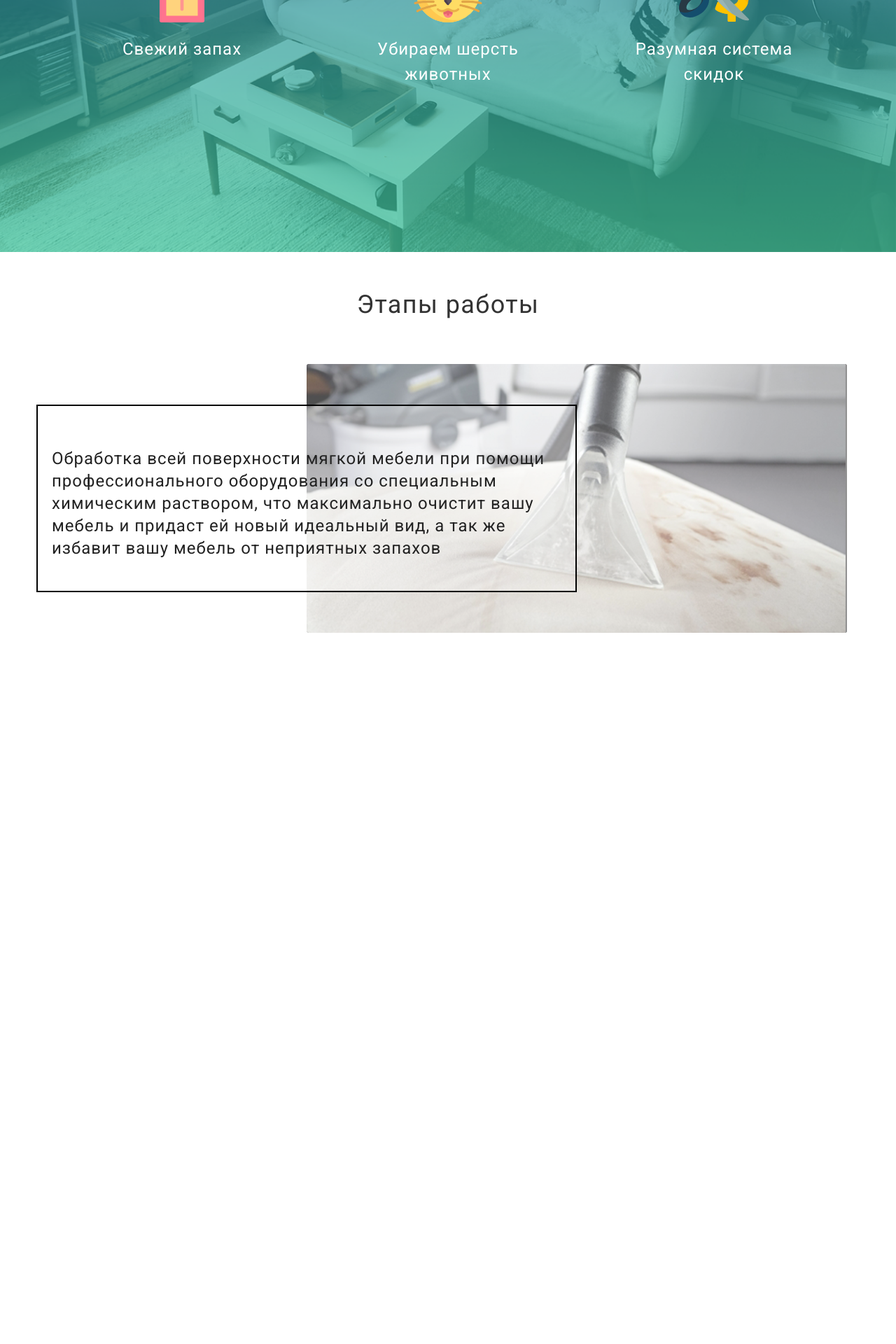
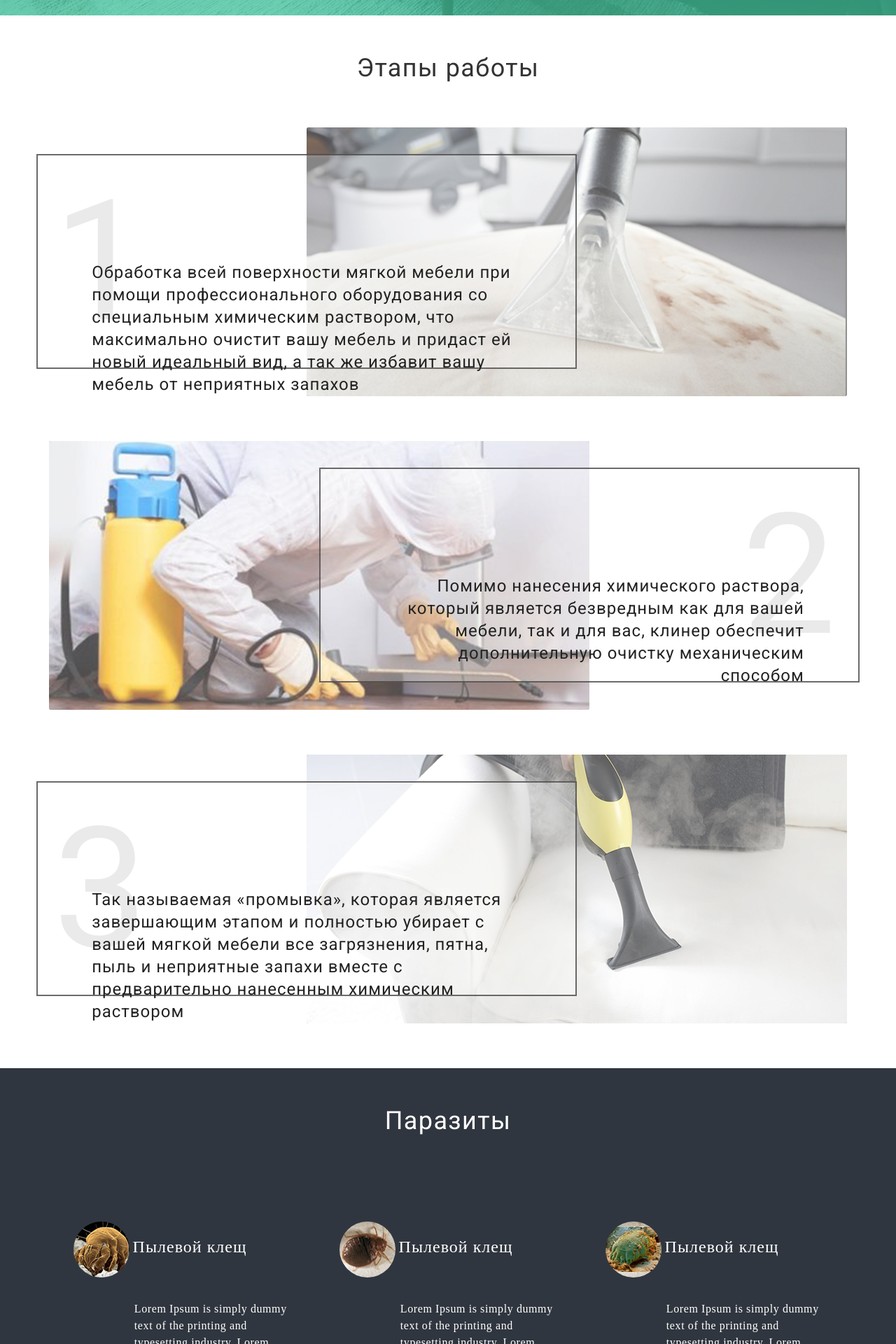
Before and after one commit to markxploder/hozyaushka, a Django app: page / in a window 1280 px wide. Shown: the part 1240-3160 px from the top of the page at 70% size. Before the commit the page ends 2144 px from the top, so only its background shows below. Run offline with Django 3.2, Linux system fonts and the light colour scheme; some libraries are stand-ins or nearby versions.

Commit message:
Add furnitures page

```diff
--- a/hoz/static/css/hoz.css
+++ b/hoz/static/css/hoz.css
@@ -1,4 +1,5 @@
 @import url('https://fonts.googleapis.com/css?family=Roboto');
+@@import url('../fonts/Geometria.otf');
 
 html, body, main {
     height: 100%;
@@ -132,20 +133,100 @@ nav li {
     color: #222222;
 }
 
-.stage1 {
+.stage-container {
+    margin-bottom: 5%;
+}
+
+.stage-left, .stage-left p {
+    text-align: left;
+}
+
+.stage-right, .stage-right p {
+    text-align: right;
+}
+
+.stage-left, .stage-right {
     border: none;
 }
 
-.stage1 div {
-    height: 70%;
+.stage-left div, .stage-right  div {
+    height: 80%;
+    top: 10%;
+    background-color: rgba(255, 255, 255, 0.3);
+    border: 2px solid rgba(71, 70, 70, 0.8);
+    padding: 10%;
+}
+
+.stage-left div {
     left: -50%;
     right: 50%;
-    top: 15%;
-    background-color: rgba(255, 255, 255, 0.3);
-    border: 2px solid #000000;
 }
 
-.stage1 img {
+.stage-right div {
+    left: 50%;
+    right: -50%;
+}
+
+.stage-left img, .stage-right img {
     width: 772px;
     height: 384px;
 }
+
+.hoz-card-title {
+    font-size: 240px;
+    line-height: 0.63;
+    letter-spacing: 9.6px;
+    color: rgb(227, 225, 225);
+    position: relative;
+    z-index: -2;
+}
+
+.stage-left .hoz-card-title {
+    left: -9%;
+}
+
+.stage-right .hoz-card-title {
+    right: -9%;
+}
+
+.stages .hoz-card-text {
+    position: relative;
+    top: -60%;
+}
+
+/* stages end */
+
+/* vermin */
+
+.vermin {
+    background-color: #30363f;
+}
+
+.vermin img {
+    height: 80px;
+    width: 80px;
+    border-radius: 50%;
+}
+
+.vermin .hoz-card-title {
+    font-size: 24px;
+    line-height: 6.33;
+    letter-spacing: 1px;
+    text-align: left;
+    color: #ffffff;
+    z-index: auto;
+}
+
+.vermin .hoz-card {
+    font-family: 'Geometria';
+    font-size: 16px;
+    line-height: 1.5;
+    letter-spacing: 0.6px;
+    text-align: left;
+    color: #ffffff;
+    margin-bottom: 20%;
+}
+
+.vermin .hoz-card-text {
+    padding-left: 28%;
+}
--- /dev/null
+++ b/hoz/templates/hoz/base.html
@@ -0,0 +1,50 @@
+{% load staticfiles %}
+<!DOCTYPE html>
+    <head>
+        <title>Hozyaushka</title>
+    </head>
+    <body>
+        <header>
+            <nav>
+                <ul class="nav nav-pills nav-fill">
+                    <a class="navbar-brand logo" href="/">
+                        <img src="{% static 'img/logo.png' %}" alt="My image"/>
+                    </a>
+                    </li>
+                    <li class="nav-item">
+                        <a class="nav-link" href="#">Главная</a>
+                    </li>
+                    <li class="nav-item">
+                        <a class="nav-link" href="#">Мягкая мебель</a>
+                    </li>
+                    <li class="nav-item">
+                        <a class="nav-link" href="#">Матрасы</a>
+                    </li>
+                    <li class="nav-item">
+                        <a class="nav-link" href="#">Ковры</a>
+                    </li>
+                    <li class="nav-item">
+                        <a class="nav-link" href="#">Цены</a>
+                    </li>
+                    <li class="nav-item">
+                        <div class="container">
+                            <div class="col">
+                                <div class="row phone"><img src="{% static 'svg/phone-receiver.svg' %}" alt="">+38 (068) 345-66-26</div>
+                                <div class="row phone"><img src="{% static 'svg/phone-receiver.svg' %}" alt="">+38 (073) 066-00-61</div>
+                            </div>
+                        </div>
+                    </li>
+                </ul>
+            </nav>
+        </header>
+        <main>
+        {% block content %}
+        {% endblock %}
+        </main>
+        <link rel="stylesheet" href="https://maxcdn.bootstrapcdn.com/bootstrap/4.0.0-beta.2/css/bootstrap.min.css" integrity="sha384-PsH8R72JQ3SOdhVi3uxftmaW6Vc51MKb0q5P2rRUpPvrszuE4W1povHYgTpBfshb" crossorigin="anonymous">
+        <link rel="stylesheet" href="{% static 'css/hoz.css' %}">
+        <script src="https://code.jquery.com/jquery-3.2.1.slim.min.js" integrity="sha384-KJ3o2DKtIkvYIK3UENzmM7KCkRr/rE9/Qpg6aAZGJwFDMVNA/GpGFF93hXpG5KkN" crossorigin="anonymous"></script>
+        <script src="https://cdnjs.cloudflare.com/ajax/libs/popper.js/1.12.3/umd/popper.min.js" integrity="sha384-vFJXuSJphROIrBnz7yo7oB41mKfc8JzQZiCq4NCceLEaO4IHwicKwpJf9c9IpFgh" crossorigin="anonymous"></script>
+        <script src="https://maxcdn.bootstrapcdn.com/bootstrap/4.0.0-beta.2/js/bootstrap.min.js" integrity="sha384-alpBpkh1PFOepccYVYDB4do5UnbKysX5WZXm3XxPqe5iKTfUKjNkCk9SaVuEZflJ" crossorigin="anonymous"></script>
+    </body>
+</html>
--- /dev/null
+++ b/hoz/templates/hoz/furniture.html
@@ -0,0 +1,5 @@
+{% extends 'hoz/base.html' %}
+{% load staticfiles %}
+{% block content %}
+    <p>fkjghdjfkghjd</p>
+{% endblock %}
--- a/hoz/templates/hoz/main.html
+++ b/hoz/templates/hoz/main.html
@@ -1,43 +1,6 @@
+{% extends 'hoz/base.html' %}
 {% load staticfiles %}
-<!DOCTYPE html>
-    <head>
-        <title>Hozyaushka</title>
-    </head>
-    <body>
-        <header>
-            <nav>
-                <ul class="nav nav-pills nav-fill">
-                    <a class="navbar-brand logo" href="/">
-                        <img src="{% static 'img/logo.png' %}" alt="My image"/>
-                    </a>
-                    </li>
-                    <li class="nav-item">
-                        <a class="nav-link" href="#">Главная</a>
-                    </li>
-                    <li class="nav-item">
-                        <a class="nav-link" href="#">Мягкая мебель</a>
-                    </li>
-                    <li class="nav-item">
-                        <a class="nav-link" href="#">Матрасы</a>
-                    </li>
-                    <li class="nav-item">
-                        <a class="nav-link" href="#">Ковры</a>
-                    </li>
-                    <li class="nav-item">
-                        <a class="nav-link" href="#">Цены</a>
-                    </li>
-                    <li class="nav-item">
-                        <div class="container">
-                            <div class="col">
-                                <div class="row phone"><img src="{% static 'svg/phone-receiver.svg' %}" alt="">+38 (068) 345-66-26</div>
-                                <div class="row phone"><img src="{% static 'svg/phone-receiver.svg' %}" alt="">+38 (073) 066-00-61</div>
-                            </div>
-                        </div>
-                    </li>
-                </ul>
-            </nav>
-        </header>
-        <main>
+{% block content %}
 <section class="main">
     <div id="carouselMain" class="carousel slide" data-ride="carousel">
         <ol class="carousel-indicators">
@@ -113,25 +76,98 @@
 </section>
 <section class="stages">
     <div class="caption"><h2>Этапы работы</h2></div>
-            <div class="container">
+    <div class="container stage-container">
         <div class="row justify-content-end">
-                    <div class="card bg-dark text-white stage1">
+            <div class="card bg-dark text-white stage-left">
                 <img class="card-img" src="{% static 'img/stage1.png' %}" alt="Card image">
                 <div class="card-img-overlay">
-                            <h4 class="card-title">1</h4>
-                            <p class="card-text">Обработка всей поверхности мягкой мебели при помощи профессионального
+                    <span class="card-title hoz-card-title">1</span>
+                    <p class="card-text hoz-card-text">Обработка всей поверхности мягкой мебели при помощи профессионального
                         оборудования со специальным химическим раствором, что максимально очистит вашу мебель
                         и придаст ей новый идеальный вид, а так же избавит вашу мебель от неприятных запахов</p>
                 </div>
             </div>
         </div>
     </div>
+    <div class="container stage-container">
+        <div class="row justify-content-start">
+            <div class="card bg-dark text-white stage-right">
+                <img class="card-img" src="{% static 'img/stage2.png' %}" alt="Card image">
+                <div class="card-img-overlay">
+                    <span class="card-title hoz-card-title">2</span>
+                    <p class="card-text hoz-card-text">Помимо нанесения химического раствора,
+                        который является безвредным как для вашей мебели, так и для вас,
+                        клинер обеспечит дополнительную очистку механическим способом</p>
+                </div>
+            </div>
+        </div>
+    </div>
+    <div class="container stage-container">
+        <div class="row justify-content-end">
+            <div class="card bg-dark text-white stage-left">
+                <img class="card-img" src="{% static 'img/stage3.png' %}" alt="Card image">
+                <div class="card-img-overlay">
+                    <span class="card-title hoz-card-title">3</span>
+                    <p class="card-text hoz-card-text">Так называемая «промывка», которая является завершающим
+                        этапом и полностью убирает с вашей мягкой мебели все загрязнения, пятна, пыль и неприятные
+                        запахи вместе с предварительно нанесенным химическим раствором</p>
+                </div>
+            </div>
+        </div>
+    </div>
 </section>
-        <link rel="stylesheet" href="https://maxcdn.bootstrapcdn.com/bootstrap/4.0.0-beta.2/css/bootstrap.min.css" integrity="sha384-PsH8R72JQ3SOdhVi3uxftmaW6Vc51MKb0q5P2rRUpPvrszuE4W1povHYgTpBfshb" crossorigin="anonymous">
-        <link rel="stylesheet" href="{% static 'css/hoz.css' %}">
-        <script src="https://code.jquery.com/jquery-3.2.1.slim.min.js" integrity="sha384-KJ3o2DKtIkvYIK3UENzmM7KCkRr/rE9/Qpg6aAZGJwFDMVNA/GpGFF93hXpG5KkN" crossorigin="anonymous"></script>
-        <script src="https://cdnjs.cloudflare.com/ajax/libs/popper.js/1.12.3/umd/popper.min.js" integrity="sha384-vFJXuSJphROIrBnz7yo7oB41mKfc8JzQZiCq4NCceLEaO4IHwicKwpJf9c9IpFgh" crossorigin="anonymous"></script>
-        <script src="https://maxcdn.bootstrapcdn.com/bootstrap/4.0.0-beta.2/js/bootstrap.min.js" integrity="sha384-alpBpkh1PFOepccYVYDB4do5UnbKysX5WZXm3XxPqe5iKTfUKjNkCk9SaVuEZflJ" crossorigin="anonymous"></script>
-        </main>
-    </body>
-</html>
+<section class="vermin">
+    <div class="caption"><h2>Паразиты</h2></div>
+    <div class="container">
+        <div class="row">
+            <div class="col">
+                <div class="card hoz-card">
+                    <div class="card-body">
+                        <img class="card-img-left" src="{% static 'img/vermin1.jpg' %}" alt="Card image cap">
+                        <span class="card-title hoz-card-title">Пылевой клещ</span>
+                        <p class="card-text hoz-card-text">Lorem Ipsum is simply dummy text of the printing and
+                            typesetting industry. Lorem Ipsum has been the industry's standard dummy
+                             text ever since the 1500s, when an unknown printer took a galley of type
+                              and scrambled it to make a type specimen book.</p>
+                    </div>
+                </div>
+            </div>
+            <div class="col">
+                <div class="card hoz-card">
+                    <div class="card-body">
+                        <img class="card-img-left" src="{% static 'img/vermin2.jpg' %}" alt="Card image cap">
+                        <span class="card-title hoz-card-title">Пылевой клещ</span>
+                        <p class="card-text hoz-card-text">Lorem Ipsum is simply dummy text of the printing and
+                            typesetting industry. Lorem Ipsum has been the industry's standard dummy
+                             text ever since the 1500s, when an unknown printer took a galley of type
+                              and scrambled it to make a type specimen book.</p>
+                    </div>
+                </div>
+            </div>
+            <div class="col">
+                <div class="card hoz-card">
+                    <div class="card-body">
+                        <img class="card-img-left" src="{% static 'img/vermin3.jpg' %}" alt="Card image cap">
+                        <span class="card-title hoz-card-title">Пылевой клещ</span>
+                        <p class="card-text hoz-card-text">Lorem Ipsum is simply dummy text of the printing and
+                            typesetting industry. Lorem Ipsum has been the industry's standard dummy
+                             text ever since the 1500s, when an unknown printer took a galley of type
+                              and scrambled it to make a type specimen book.</p>
+                    </div>
+                </div>
+            </div>
+        </div>
+    </div>
+</section>
+<section class="portfolio">
+    <div class="container">
+        <div class="caption"><h2>Наши работы</h2></div>
+        <div class="row">
+
+        </div>
+        <div class="row">
+
+        </div>
+    </div>
+</section>
+{% endblock %}
--- a/hoz/urls.py
+++ b/hoz/urls.py
@@ -3,4 +3,5 @@ from . import views
 
 urlpatterns = [
     url(r'^$', views.main, name='main'),
+    url(r'^furniture/', views.furniture, name='furniture'),
 ]
--- a/hoz/views.py
+++ b/hoz/views.py
@@ -2,3 +2,6 @@ from django.shortcuts import render
 
 def main(request):
     return render(request, 'hoz/main.html', {})
+
+def furniture(request):
+    return render(request, 'hoz/furniture.html', {})
```
Also changed, not shown: hoz/static/fonts/Geometria.otf (added), hoz/static/img/vermin1.jpg (renamed from hoz/static/img/test1.jpg), hoz/static/img/vermin2.jpg (renamed from hoz/static/img/test2.jpg), hoz/static/img/vermin3.jpg (renamed from hoz/static/img/test3.jpg). Lines whose indentation alone changed are shown as unchanged.
